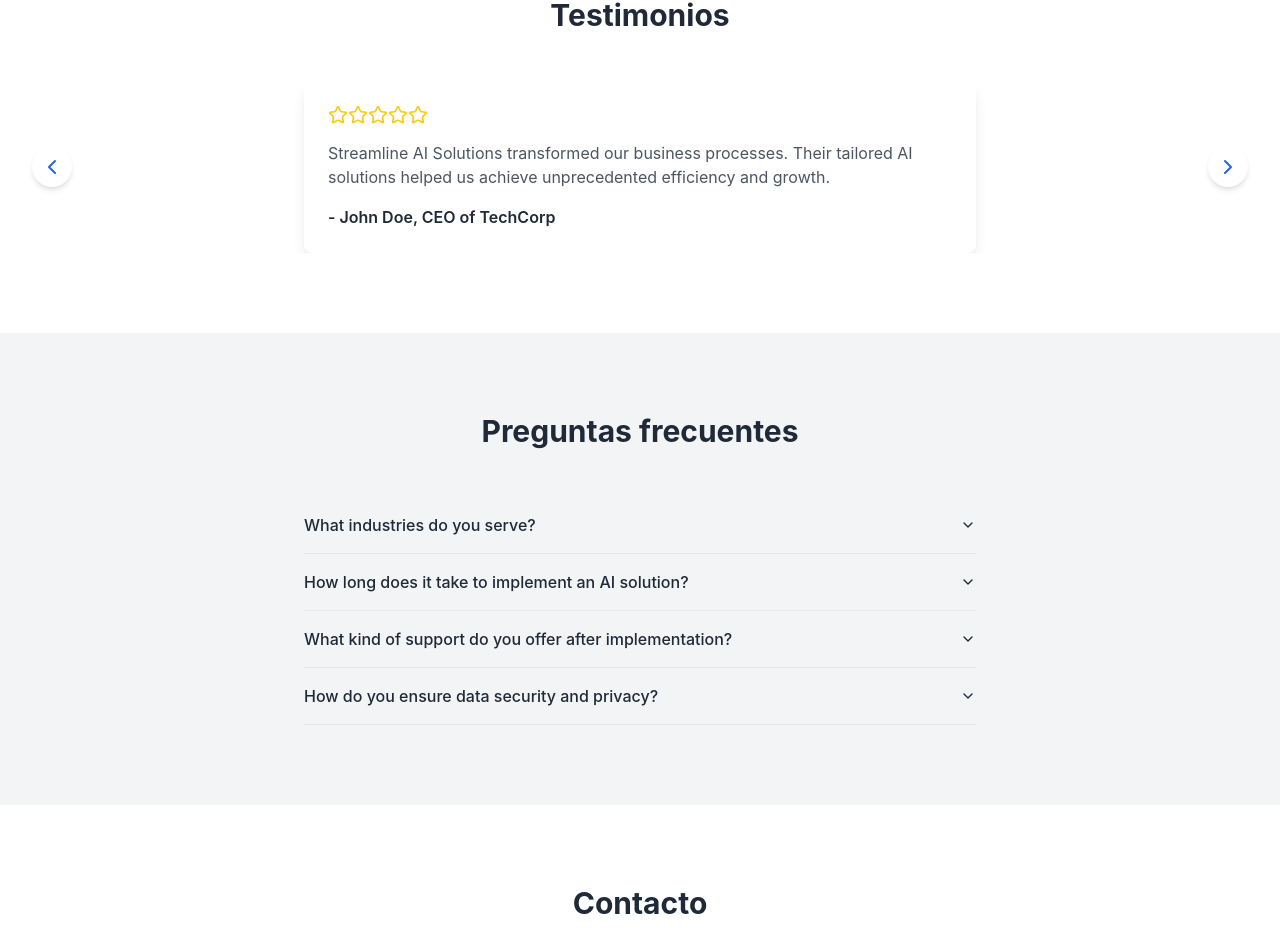
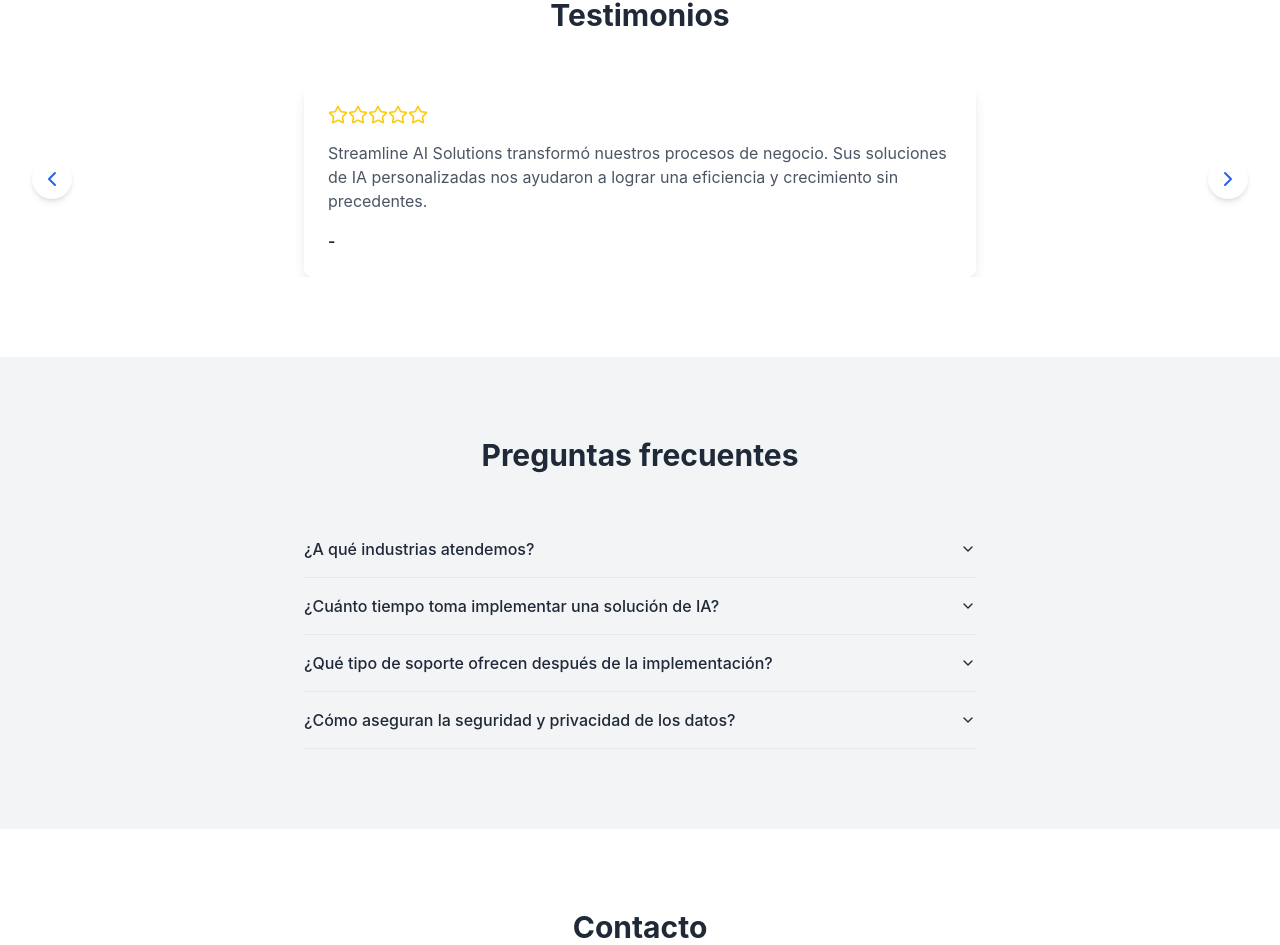
Before and after one commit to Toitw/streamline-ai-solutions-web, a React (Create React App) app: page / in a window 1280 px wide. Shown: the part 1735-2680 px from the top of the page. Built offline with nearby package versions, Linux system fonts and the light colour scheme.

Commit message:
Add testimonial and faq translations

```diff
--- a/src/frontend.tsx
+++ b/src/frontend.tsx
@@ -1,4 +1,4 @@
-import { useState, useEffect, useRef, useMemo } from 'react'
+import { useState, useEffect, useRef } from 'react'
 import { Button } from "./components/ui/button.tsx"
 import { Input } from "./components/ui/input.tsx"
 import { Textarea } from "./components/ui/textarea.tsx"
@@ -52,9 +52,21 @@ const translations = {
     phone: "+1 (555) 123-4567",
     followUs: "Síguenos",
     allRightsReserved: "Todos los derechos reservados.",
-    contactUs: "Contáctenos"
+    contactUs: "Contáctenos",
+    testimonial1: "Streamline AI Solutions transformó nuestros procesos de negocio. Sus soluciones de IA personalizadas nos ayudaron a lograr una eficiencia y crecimiento sin precedentes.",
+    testimonial2: "El equipo de Streamline AI Solutions es excepcional. Su experiencia en IA y compromiso con nuestro éxito marcaron la diferencia.",
+    testimonial3: "La implementación de las soluciones de Streamline AI resultó en un aumento del 40% en nuestra eficiencia operativa. ¡Altamente recomendado!",
+    faqQuestion1: "¿A qué industrias atendemos?",
+    faqAnswer1: "Atendemos a una amplia gama de industrias, incluyendo finanzas, salud, comercio minorista, manufactura y más. Nuestras soluciones de IA son adaptables a diversas necesidades empresariales en diferentes sectores.",
+    faqQuestion2: "¿Cuánto tiempo toma implementar una solución de IA?",
+    faqAnswer2: "El tiempo de implementación varía según la complejidad de la solución y sus necesidades específicas. Típicamente, nuestros proyectos van desde unas pocas semanas para soluciones más simples hasta varios meses para implementaciones más completas.",
+    faqQuestion3: "¿Qué tipo de soporte ofrecen después de la implementación?",
+    faqAnswer3: "Ofrecemos soporte continuo y mantenimiento para todas nuestras soluciones de IA. Esto incluye actualizaciones regulares, monitoreo de rendimiento y soporte técnico para asegurar que sus herramientas de IA continúen aportando valor a lo largo del tiempo.",
+    faqQuestion4: "¿Cómo aseguran la seguridad y privacidad de los datos?",
+    faqAnswer4: "Tomamos muy en serio la seguridad y privacidad de los datos. Implementamos encriptación estándar de la industria, controles de acceso y medidas de cumplimiento para proteger sus datos. También trabajamos estrechamente con nuestros clientes para asegurar que nuestras soluciones cumplan con sus requisitos específicos de seguridad y cumplan con las regulaciones relevantes."
   },
   en: {
+
     services: "Services",
     whyUs: "Why Us",
     testimonials: "Testimonials",
@@ -93,9 +105,20 @@ const translations = {
     phone: "+1 (555) 123-4567",
     followUs: "Follow Us",
     allRightsReserved: "All rights reserved.",
-    contactUs: "Contact Us"
+    contactUs: "Contact Us",
+    testimonial1: "Streamline AI Solutions transformed our business processes. Their tailored AI solutions helped us achieve unprecedented efficiency and growth.",
+    testimonial2: "The team at Streamline AI Solutions is exceptional. Their expertise in AI and commitment to our success made all the difference.",
+    testimonial3: "Implementing Streamline AI's solutions resulted in a 40% increase in our operational efficiency. Highly recommended!",
+    faqQuestion1: "What industries do you serve?",
+    faqAnswer1: "We serve a wide range of industries including finance, healthcare, retail, manufacturing, and more. Our AI solutions are adaptable to various business needs across different sectors.",
+    faqQuestion2: "How long does it take to implement an AI solution?",
+    faqAnswer2: "The implementation time varies depending on the complexity of the solution and your specific needs. Typically, our projects range from a few weeks for simpler solutions to several months for more comprehensive implementations.",
+    faqQuestion3: "What kind of support do you offer after implementation?",
+    faqAnswer3: "We offer ongoing support and maintenance for all our AI solutions. This includes regular updates, performance monitoring, and technical support to ensure your AI tools continue to deliver value over time.",
+    faqQuestion4: "How do you ensure data security and privacy?",
   }
 }
+
 
 export default function StreamlineAISolutions() {
   const [isMenuOpen, setIsMenuOpen] = useState(false)
@@ -104,6 +127,8 @@ export default function StreamlineAISolutions() {
   const statsRef = useRef<HTMLElement>(null)
   const [statsVisible, setStatsVisible] = useState(false)
   const [language, setLanguage] = useState('es')
+
+  const t = translations[language]
 
   const toggleMenu = () => {
     setIsMenuOpen(!isMenuOpen)
@@ -134,18 +159,18 @@ export default function StreamlineAISolutions() {
 
   const testimonials = [
     {
-      text: "Streamline AI Solutions transformed our business processes. Their tailored AI solutions helped us achieve unprecedented efficiency and growth.",
-      author: "John Doe, CEO of TechCorp"
+      text: t.testimonial1,
+      author: t.testimonial1Author
     },
     {
-      text: "The team at Streamline AI Solutions is exceptional. Their expertise in AI and commitment to our success made all the difference.",
-      author: "Jane Smith, CTO of InnovateCo"
+      text: t.testimonial2,
+      author: t.testimonial2Author
     },
     {
-      text: "Implementing Streamline AI's solutions resulted in a 40% increase in our operational efficiency. Highly recommended!",
-      author: "Mike Johnson, COO of FutureTech"
+      text: t.testimonial3,
+      author: t.testimonial3Author
     }
-  ]
+  ];
 
   const AnimatedCounter = ({ end, duration }: { end: number, duration: number }) => {
     const [count, setCount] = useState(0)
@@ -164,12 +189,10 @@ export default function StreamlineAISolutions() {
         }, 16)
         return () => clearInterval(timer)
       }
-    }, [end, duration, statsVisible])
+    }, [end, duration])
 
     return <span>{count}</span>
   }
-
-  const t = translations[language]
 
   const toggleLanguage = () => {
     setLanguage(prevLang => prevLang === 'es' ? 'en' : 'es')
@@ -358,34 +381,28 @@ export default function StreamlineAISolutions() {
         <h2 className="text-3xl font-bold text-center mb-12">{t.faq}</h2>
         <Accordion type="single" collapsible className="max-w-2xl mx-auto">
           <AccordionItem value="item-1">
-                <AccordionTrigger>What industries do you serve?</AccordionTrigger>
-                <AccordionContent>
-                  We serve a wide range of industries including finance, healthcare, retail, manufacturing, and more. Our AI solutions are adaptable to various business needs across different sectors.
-                </AccordionContent>
+            <AccordionTrigger>{t.faqQuestion1}</AccordionTrigger>
+            <AccordionContent>{t.faqAnswer1}</AccordionContent>
           </AccordionItem>
           <AccordionItem value="item-2">
-                <AccordionTrigger>How long does it take to implement an AI solution?</AccordionTrigger>
-                <AccordionContent>
-                  The implementation time varies depending on the complexity of the solution and your specific needs. Typically, our projects range from a few weeks for simpler solutions to several months for more comprehensive implementations.
-                </AccordionContent>
+            <AccordionTrigger>{t.faqQuestion2}</AccordionTrigger>
+            <AccordionContent>{t.faqAnswer2}</AccordionContent>
           </AccordionItem>
           <AccordionItem value="item-3">
-                <AccordionTrigger>What kind of support do you offer after implementation?</AccordionTrigger>
-                <AccordionContent>
-                  We offer ongoing support and maintenance for all our AI solutions. This includes regular updates, performance monitoring, and technical support to ensure your AI tools continue to deliver value over time.
-                </AccordionContent>
+            <AccordionTrigger>{t.faqQuestion3}</AccordionTrigger>
+            <AccordionContent>{t.faqAnswer3}</AccordionContent>
           </AccordionItem>
           <AccordionItem value="item-4">
-                <AccordionTrigger>How do you ensure data security and privacy?</AccordionTrigger>
-                <AccordionContent>
-                  We take data security and privacy very seriously. We implement industry-standard encryption, access controls, and compliance measures to protect your data. We also work closely with our clients to ensure our solutions meet their specific security requirements and comply with relevant regulations.
-                </AccordionContent>
+            <AccordionTrigger>{t.faqQuestion4}</AccordionTrigger>
+            <AccordionContent>{t.faqAnswer4}</AccordionContent>
           </AccordionItem>
         </Accordion>
           </div>
         </section>
 
         <section id="contact" className="py-20">
+
+
           <div className="container mx-auto px-4">
             <h2 className="text-3xl font-bold text-center mb-12">{t.contact}</h2>
             <div className="max-w-lg mx-auto">
```
Lines whose indentation alone changed are shown as unchanged.
